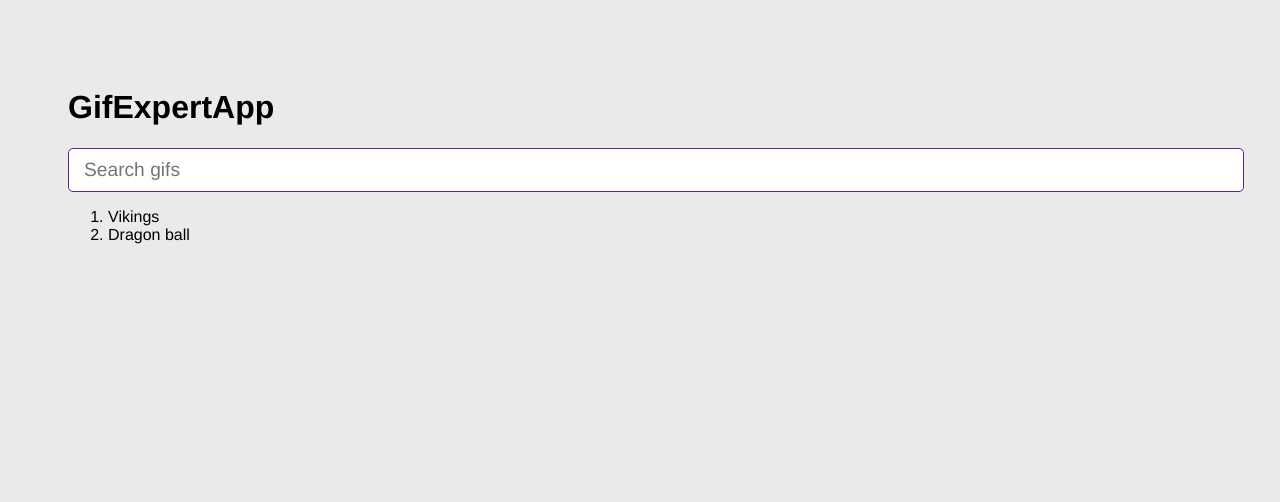
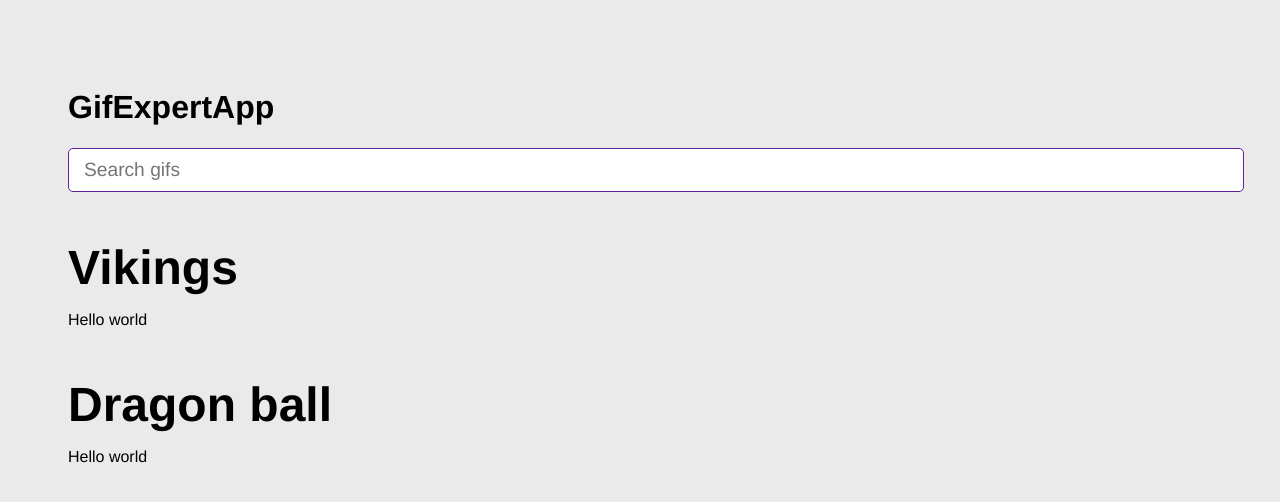
Before and after one commit to toledodavid/react-04-gif-expert-app-vite, a React (Vite) app: page / in a window 1280 px wide. Shown: the top 502 px of the page. Built offline with nearby package versions, Linux system fonts and the light colour scheme.

Commit message:
Create GifGrid component

```diff
--- a/src/GifExpertApp.jsx
+++ b/src/GifExpertApp.jsx
@@ -1,5 +1,6 @@
 import { useState } from 'react';
 import { AddCategory } from './components/AddCategory';
+import { GifGrid } from './components/GifGrid';
 
 export const GifExpertApp = () => {
 
@@ -18,16 +19,13 @@
     <>
       <h1>GifExpertApp</h1>
 
-      {/* Input */}
       <AddCategory onNewCategory={value => onAddCategory(value)} />
 
-      <ol>
-        {
-          categories.map((category) => (
-            <li key={category}>{category}</li>
-          ))
-        }
-      </ol>
+      {
+        categories.map((category) => (
+          <GifGrid key={category} category={category} />
+        ))
+      }
     </>
   );
 }
--- /dev/null
+++ b/src/components/GifGrid.jsx
@@ -0,0 +1,10 @@
+
+
+export const GifGrid = ({category}) => {
+  return(
+    <>
+      <h3>{category}</h3>
+      <p>Hello world</p>
+    </>
+  );
+}
```
